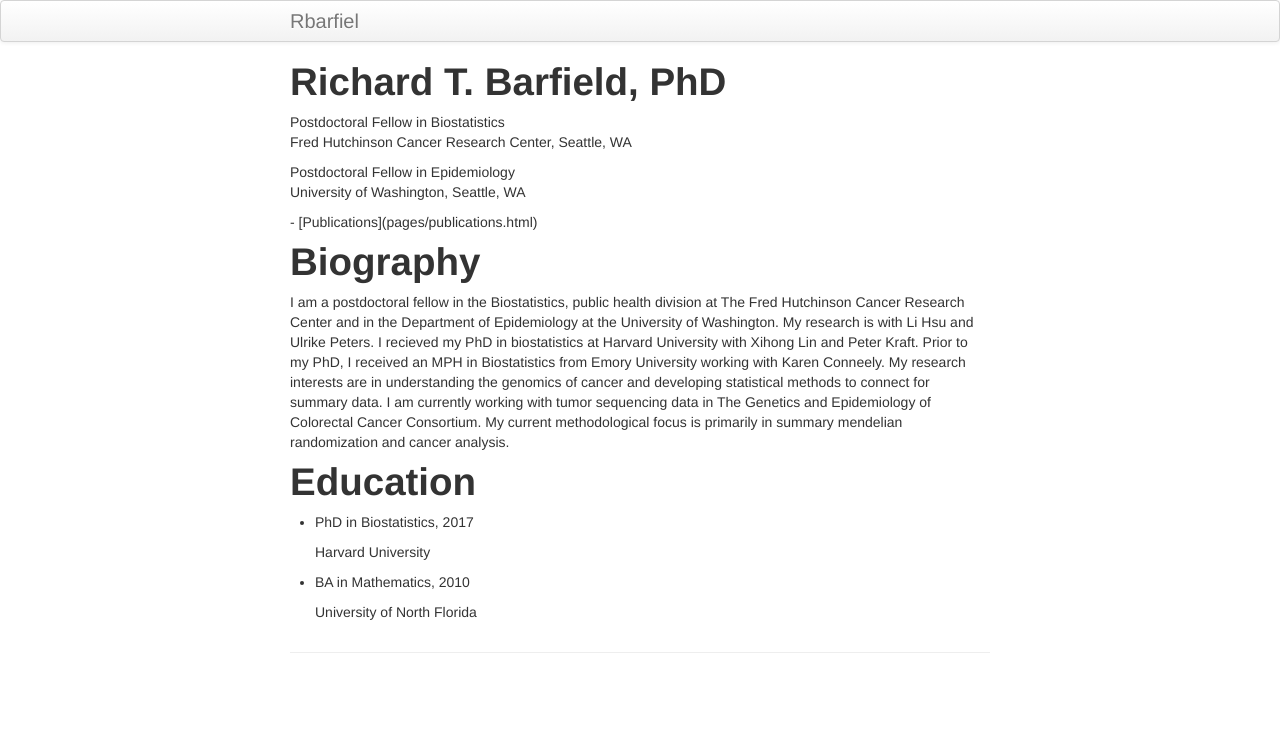
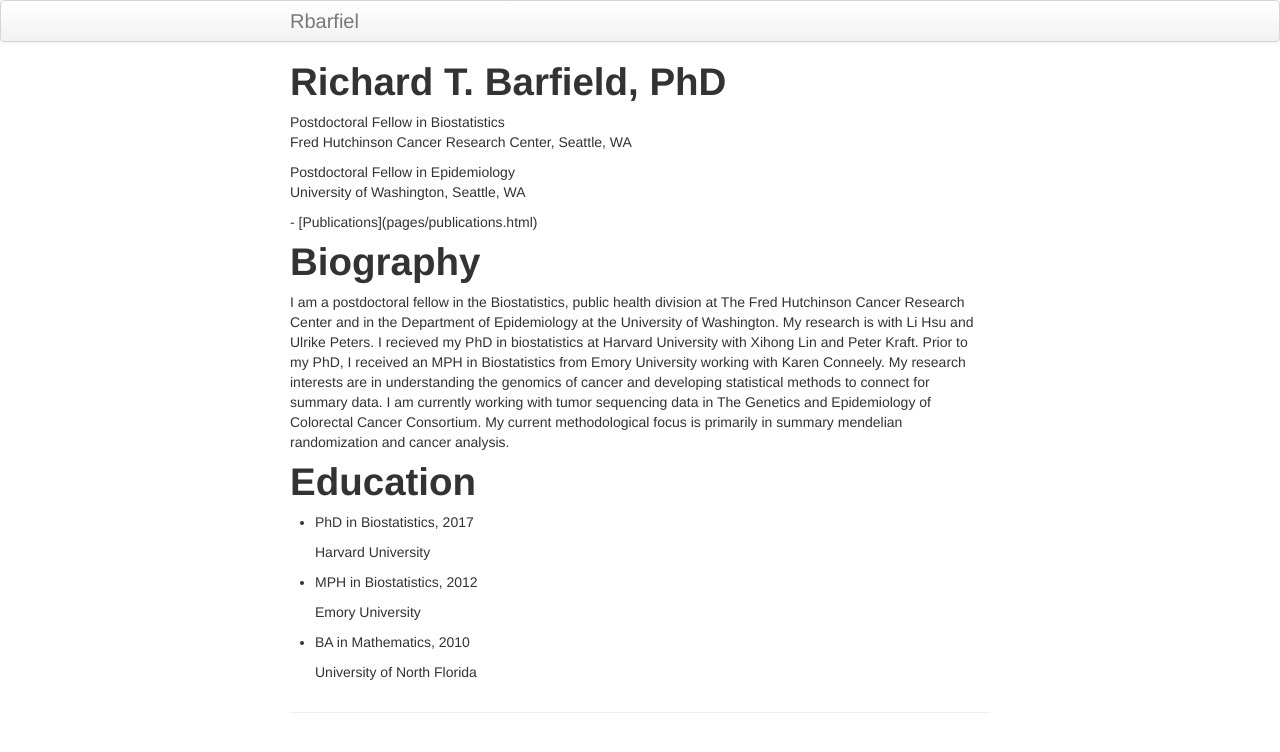
Before and after one commit to rbarfield/Barfield_website, a Jekyll site: the page built from index.md, in a window 1280 px wide. Shown: the top 752 px of the page. Built offline with Jekyll 4.4.1, drawn with Linux system fonts in a browser that asks for light colours.

Commit message:
Initial commit

```diff
--- a/index.md
+++ b/index.md
@@ -32,6 +32,13 @@ title: Richard T. Barfield, PhD
 
           <li>
             <div class="description">
+              <p class="course">MPH in Biostatistics, 2012</p>
+              <p class="institution">Emory University</p>
+            </div>
+          </li>
+
+          <li>
+            <div class="description">
               <p class="course">BA in Mathematics, 2010</p>
               <p class="institution">University of North Florida</p>
             </div>
```
